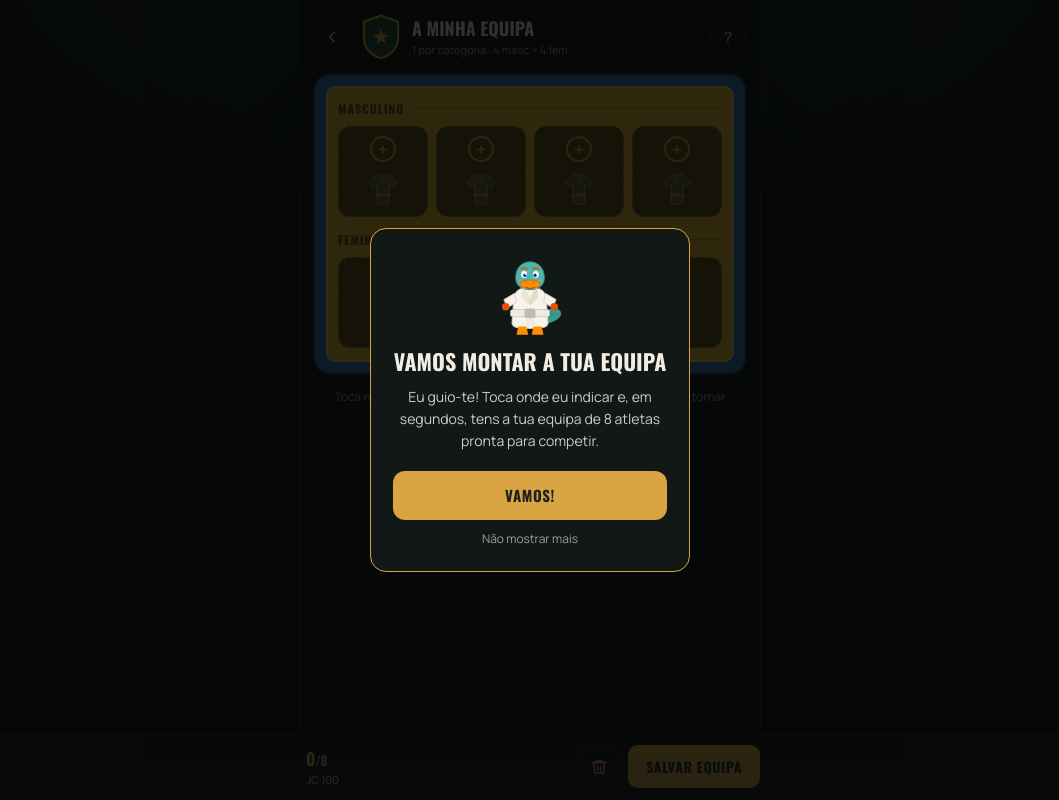
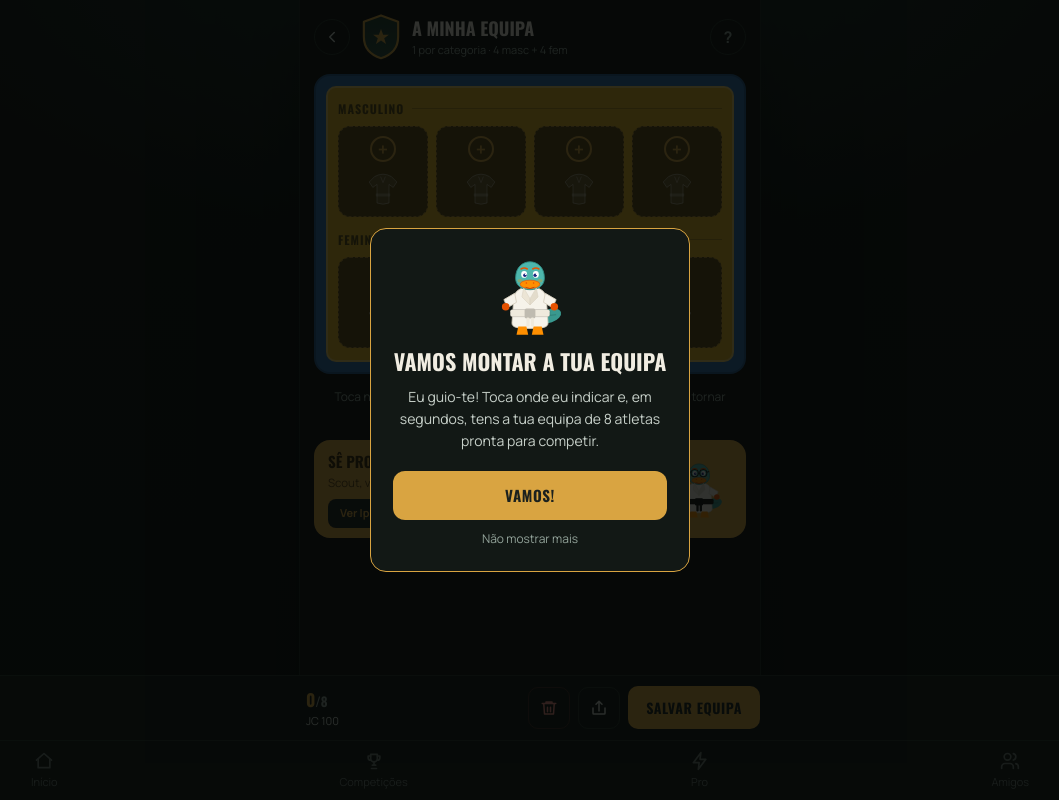
Before and after one commit to KainanPires/ippon-league, a Next.js app: page /criar-equipa in a window 1280 px wide. Shown: the whole page, without its empty margins (110-1169 px from the left). Built offline with nearby package versions, Linux system fonts and the light colour scheme.

Commit message:
Add share option to modal and update styles

```diff
--- a/app/criar-equipa/page.tsx
+++ b/app/criar-equipa/page.tsx
@@ -19,12 +19,12 @@ const code3 = (iso: string) => IOC[iso] || iso;
 const fmt = (n: number) => String(Math.round(n * 10) / 10);
 
 type Guide = "welcome" | "counter" | "slot" | null;
-type Modal = { kind: "missing" | "saved" | "trash" } | { kind: "athlete"; a: Athlete } | null;
+type Modal = { kind: "missing" | "saved" | "trash" | "share" } | { kind: "athlete"; a: Athlete } | null;
 
 export default function CriarEquipa() {
   const [guide, setGuide] = useState<Guide>(null);
   const [draft, setDraft] = useState<TeamState>({ ids: [], captain: null });
-  const [saved, setSaved] = useState<TeamState>({ ids: [], captain: null });
+  const [, setSaved] = useState<TeamState>({ ids: [], captain: null });
   const [modal, setModal] = useState<Modal>(null);
   const [identity, setIdentity] = useState<Identity>(DEFAULT_IDENTITY);
 
@@ -46,7 +46,6 @@ export default function CriarEquipa() {
     setModal(null);
   }
   function clearAll() { update({ ids: [], captain: null }); setModal(null); }
-  function revert() { setDraft(saved); saveDraft(saved); }
   function save() {
     if (isComplete(draft)) { commitSaved(draft); setSaved(draft); setModal({ kind: "saved" }); }
     else { setModal({ kind: "missing" }); }
@@ -57,7 +56,6 @@ export default function CriarEquipa() {
   const females = all.filter((a) => a.gender === "F");
   const total = all.length;
   const left = jcLeft(draft);
-  const changed = JSON.stringify(draft) !== JSON.stringify(saved);
   const firstEmpty = males.length < 4 ? { row: "M", i: males.length } : females.length < 4 ? { row: "F", i: females.length } : null;
 
   function renderRow(list: Athlete[], row: "M" | "F") {
@@ -74,7 +72,7 @@ export default function CriarEquipa() {
     <main style={{ minHeight: "100vh", background: "#0c0e0d", color: "#f1ede2", fontFamily: FB }}>
       <style>{`@keyframes ilglow{0%,100%{box-shadow:0 0 0 3px rgba(74,144,217,0.55)}50%{box-shadow:0 0 0 8px rgba(74,144,217,0.18)}} .ilglow{animation:ilglow 1.3s ease-in-out infinite;border-radius:10px}`}</style>
 
-      <div style={{ maxWidth: 460, margin: "0 auto", padding: "14px 14px 104px" }}>
+      <div style={{ maxWidth: 460, margin: "0 auto", padding: "14px 14px 150px" }}>
         <header style={{ display: "flex", alignItems: "center", justifyContent: "space-between", gap: 10, marginBottom: 14 }}>
           <div style={{ display: "flex", alignItems: "center", gap: 11, minWidth: 0 }}>
             <a href="/inicio" aria-label="Voltar" style={{ width: 36, height: 36, borderRadius: "50%", border: "1px solid #243029", display: "flex", alignItems: "center", justifyContent: "center", color: "#cfd8d2", textDecoration: "none", flexShrink: 0 }}>
@@ -103,26 +101,45 @@ export default function CriarEquipa() {
         <p style={{ fontSize: 12, color: "#93a39a", textAlign: "center", marginTop: 14 }}>
           Toca num lugar livre para abrir o Mercado. Toca num atleta para o tornar capitão.
         </p>
+
+        <div style={{ display: "flex", alignItems: "center", gap: 12, background: GOLD, borderRadius: 16, padding: "10px 14px", marginTop: 16 }}>
+          <div style={{ flex: 1 }}>
+            <div style={{ fontFamily: FD, fontSize: 15, fontWeight: 700, color: "#3a2a08", textTransform: "uppercase" }}>Sê Pro e avalia a tua equipa</div>
+            <div style={{ fontSize: 11.5, color: "#5c4410", marginTop: 2 }}>Scout, valorização esperada e dicas da rodada.</div>
+            <span style={{ display: "inline-block", marginTop: 8, background: "#1b211e", color: GOLD, fontSize: 11, fontWeight: 700, padding: "6px 12px", borderRadius: 8 }}>Ver Ippon Pro</span>
+          </div>
+          <div style={{ width: 66, height: 66, flexShrink: 0 }}><Mascot belt="#141110" expression="sabio" /></div>
+        </div>
       </div>
 
-      <div style={{ position: "fixed", left: 0, right: 0, bottom: 0, background: "#0f1411", borderTop: "1px solid #243029", padding: "10px 14px", zIndex: 50 }}>
+      {/* Barra inferior: ações + navegação */}
+      <div style={{ position: "fixed", left: 0, right: 0, bottom: 0, zIndex: 50 }}>
+        <div style={{ background: "#0f1411", borderTop: "1px solid #243029", padding: "9px 14px" }}>
           <div style={{ maxWidth: 460, margin: "0 auto", display: "flex", alignItems: "center", justifyContent: "space-between", gap: 8 }}>
             <div className={guide === "counter" ? "ilglow" : undefined} style={{ padding: "2px 6px" }}>
               <div><span style={{ fontFamily: FD, fontSize: 17, fontWeight: 700, color: GOLD }}>{total}</span><span style={{ fontFamily: FD, fontSize: 13, fontWeight: 700, color: "#93a39a" }}>/8</span></div>
               <div style={{ fontSize: 11, color: "#cfd8d2" }}>JC {fmt(left)}</div>
             </div>
             <div style={{ display: "flex", alignItems: "center", gap: 8 }}>
-            {changed && saved.ids.length > 0 && (
-              <button onClick={revert} style={{ background: "transparent", border: "none", color: "#93a39a", fontSize: 12, fontWeight: 700, cursor: "pointer", fontFamily: FB }}>Reverter</button>
-            )}
-            <button onClick={() => setModal({ kind: "trash" })} aria-label="Limpar equipa" style={{ width: 42, height: 42, borderRadius: 10, border: "1px solid #3a2422", background: "transparent", color: "#ef8d83", display: "flex", alignItems: "center", justifyContent: "center", cursor: "pointer", flexShrink: 0 }}>
+              <button onClick={() => setModal({ kind: "trash" })} aria-label="Limpar equipa" style={roundBtn("#3a2422", "#ef8d83")}>
                 <TrashIcon />
+              </button>
+              <button onClick={() => setModal({ kind: "share" })} aria-label="Partilhar equipa" style={roundBtn("#243029", "#cfd8d2")}>
+                <ShareIcon />
               </button>
               <button onClick={save} style={{ background: GOLD, color: "#1b211e", border: "none", fontFamily: FD, fontSize: 14, fontWeight: 700, textTransform: "uppercase", letterSpacing: "0.04em", padding: "11px 18px", borderRadius: 10, cursor: "pointer" }}>Salvar equipa</button>
             </div>
           </div>
         </div>
+        <nav style={{ height: 60, background: "#0f1411", borderTop: "1px solid #243029", display: "flex", alignItems: "center", justifyContent: "space-around" }}>
+          <NavTab label="Início" href="/inicio" icon={<HomeIcon />} />
+          <NavTab label="Competições" href="/ligas" icon={<TrophyIcon />} />
+          <NavTab label="Pro" icon={<BoltIcon />} />
+          <NavTab label="Amigos" icon={<FriendsIcon />} />
+        </nav>
+      </div>
 
+      {/* Onboarding guiado */}
       {guide === "welcome" && (
         <div style={overlayBg}>
           <div style={cardBox}>
@@ -148,6 +165,7 @@ export default function CriarEquipa() {
         </CoachBubble>
       )}
 
+      {/* Modais */}
       {modal?.kind === "missing" && (
         <div style={overlayBg}>
           <div style={cardBox}>
@@ -187,6 +205,16 @@ export default function CriarEquipa() {
           </div>
         </div>
       )}
+      {modal?.kind === "share" && (
+        <div style={overlayBg}>
+          <div style={cardBox}>
+            <div style={{ width: 84, height: 84, margin: "0 auto 4px" }}><Mascot belt="#141110" expression="comemorando" /></div>
+            <h2 style={{ fontFamily: FD, fontSize: 20, fontWeight: 700, textTransform: "uppercase", margin: "4px 0 8px", color: GOLD }}>Partilhar a equipa</h2>
+            <p style={{ fontSize: 14, color: "#c7d0c9", lineHeight: 1.5, margin: "0 0 20px" }}>Em breve vais poder gerar um cartão da tua equipa para mostrares aos amigos. 🥋</p>
+            <button onClick={() => setModal(null)} style={primaryBtn}>Fechar</button>
+          </div>
+        </div>
+      )}
       {modal?.kind === "athlete" && (
         <div style={overlayBg}>
           <div style={cardBox}>
@@ -221,7 +249,7 @@ const coachP: React.CSSProperties = { fontSize: 13, color: "#f1ede2", margin: 0,
 
 function CoachBubble({ children }: { children: React.ReactNode }) {
   return (
-    <div style={{ position: "fixed", left: 0, right: 0, bottom: 88, display: "flex", justifyContent: "center", padding: "0 14px", zIndex: 90 }}>
+    <div style={{ position: "fixed", left: 0, right: 0, bottom: 134, display: "flex", justifyContent: "center", padding: "0 14px", zIndex: 90 }}>
       <div style={{ width: "100%", maxWidth: 432, display: "flex", alignItems: "flex-end", gap: 10 }}>
         <div style={{ width: 64, height: 64, flexShrink: 0 }}><Mascot belt="#efeadd" expression="feliz" /></div>
         <div style={{ flex: 1, background: "#121815", border: `1px solid ${GOLD}`, borderRadius: 14, padding: "12px 14px", display: "flex", flexDirection: "column" }}>{children}</div>
@@ -282,3 +310,30 @@ function TrashIcon() {
     <svg width="18" height="18" viewBox="0 0 24 24" fill="none" stroke="currentColor" strokeWidth="2" strokeLinecap="round" strokeLinejoin="round" aria-hidden="true"><path d="M3 6h18M8 6V4h8v2M19 6l-1 14H6L5 6M10 11v6M14 11v6" /></svg>
   );
 }
+function ShareIcon() {
+  return (
+    <svg width="18" height="18" viewBox="0 0 24 24" fill="none" stroke="currentColor" strokeWidth="2" strokeLinecap="round" strokeLinejoin="round" aria-hidden="true"><path d="M4 12v7a1 1 0 0 0 1 1h14a1 1 0 0 0 1-1v-7M12 3v13M8 7l4-4 4 4" /></svg>
+  );
+}
+
+function roundBtn(border: string, color: string): React.CSSProperties {
+  return { width: 42, height: 42, borderRadius: 10, border: `1px solid ${border}`, background: "transparent", color, display: "flex", alignItems: "center", justifyContent: "center", cursor: "pointer", flexShrink: 0 };
+}
+
+function NavTab({ label, icon, href }: { label: string; icon: React.ReactNode; href?: string }) {
+  const style: React.CSSProperties = { display: "flex", flexDirection: "column", alignItems: "center", gap: 3, color: "#6f7d76", textDecoration: "none" };
+  const inner = <>{icon}<span style={{ fontSize: 11 }}>{label}</span></>;
+  return href ? <a href={href} style={style}>{inner}</a> : <div style={style}>{inner}</div>;
+}
+function HomeIcon() {
+  return <svg width="20" height="20" viewBox="0 0 24 24" fill="none" stroke="currentColor" strokeWidth="2" strokeLinecap="round" strokeLinejoin="round" aria-hidden="true"><path d="M3 11l9-8 9 8" /><path d="M5 10v10h14V10" /></svg>;
+}
+function TrophyIcon() {
+  return <svg width="20" height="20" viewBox="0 0 24 24" fill="none" stroke="currentColor" strokeWidth="2" strokeLinecap="round" strokeLinejoin="round" aria-hidden="true"><path d="M8 4h8v5a4 4 0 0 1-8 0V4z" /><path d="M8 6H5v2a3 3 0 0 0 3 3M16 6h3v2a3 3 0 0 1-3 3M10 17h4M9 21h6M12 13v4" /></svg>;
+}
+function BoltIcon() {
+  return <svg width="20" height="20" viewBox="0 0 24 24" fill="none" stroke="currentColor" strokeWidth="2" strokeLinecap="round" strokeLinejoin="round" aria-hidden="true"><path d="M13 2L4 14h7l-1 8 9-12h-7l1-8z" /></svg>;
+}
+function FriendsIcon() {
+  return <svg width="20" height="20" viewBox="0 0 24 24" fill="none" stroke="currentColor" strokeWidth="2" strokeLinecap="round" strokeLinejoin="round" aria-hidden="true"><path d="M16 21v-2a4 4 0 0 0-4-4H6a4 4 0 0 0-4 4v2" /><circle cx="9" cy="7" r="4" /><path d="M22 21v-2a4 4 0 0 0-3-3.87M16 3.13a4 4 0 0 1 0 7.75" /></svg>;
+}
```
Lines whose indentation alone changed are shown as unchanged.
